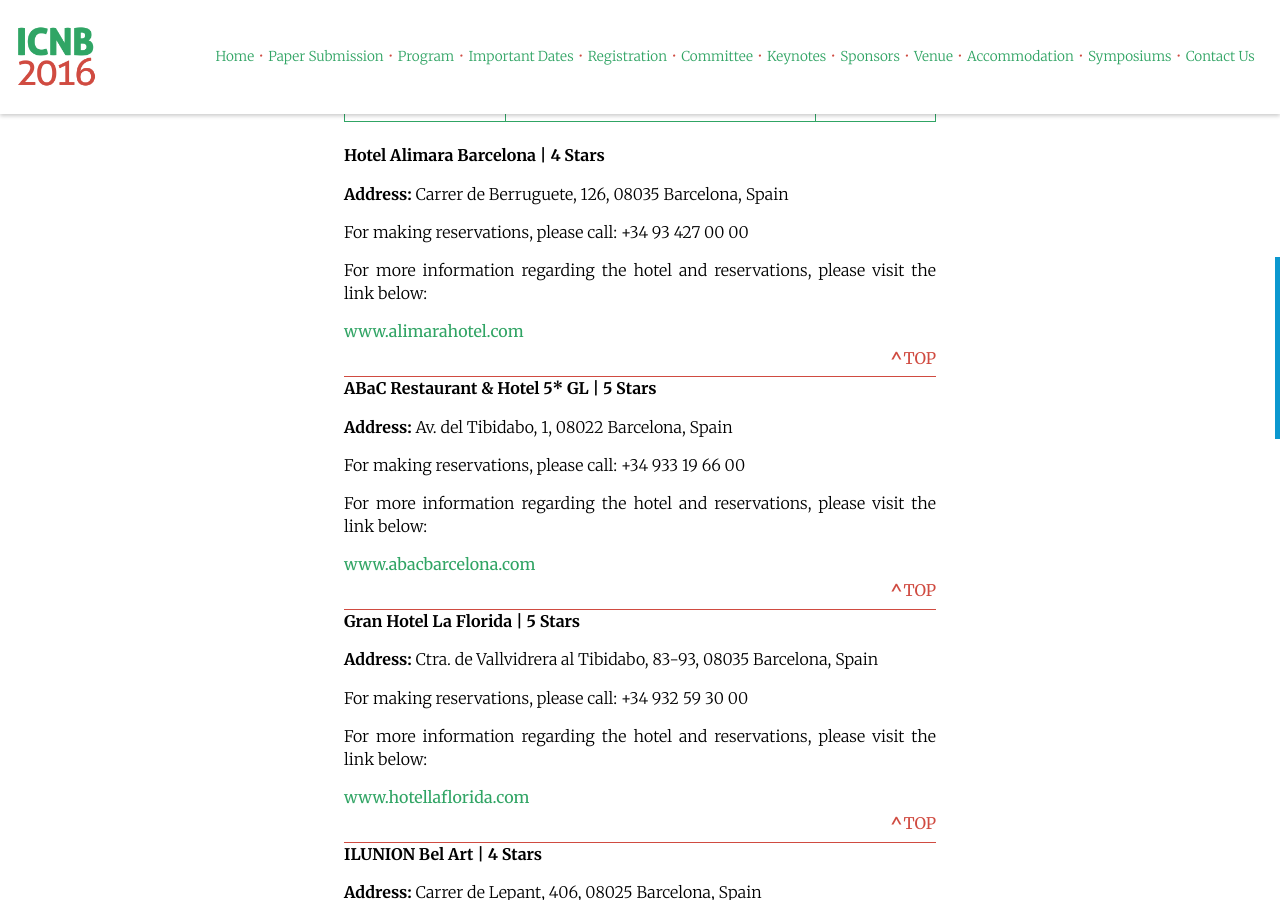
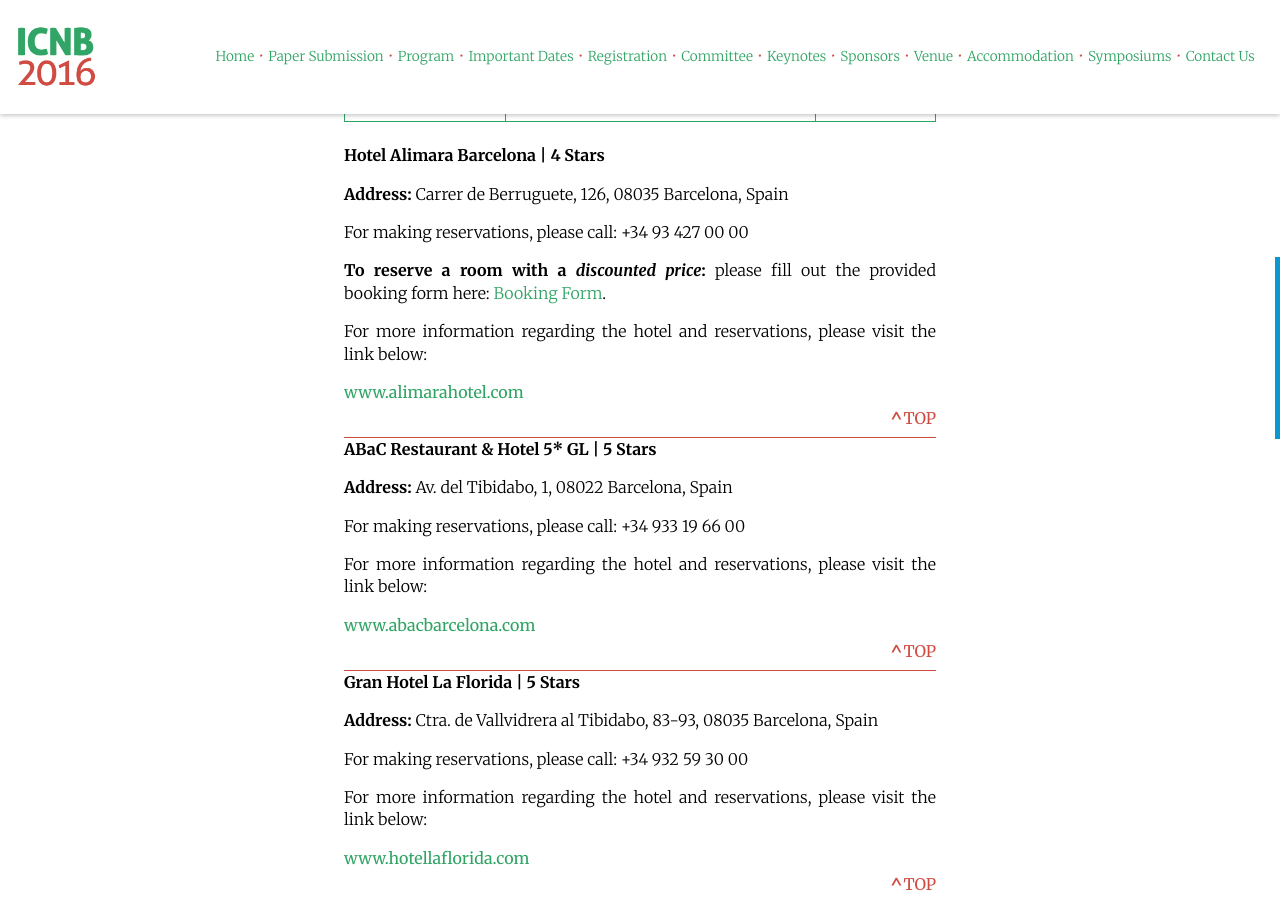
Before and after one commit to intaset/nbconference, a Jekyll site: the page built from accommodation.html, in a window 1280 px wide and 900 px high, scrolled down 1269 px. Built offline with Jekyll 4.4.1, drawn with Linux system fonts in a browser that asks for light colours; nearby versions of some CDN libraries; Markdown is read by kramdown in place of the engine named in the settings; comment, search, counter and statistics services are not loaded.

Commit message:
Added the hotel form and updated the registration email

```diff
--- a/accommodation.html
+++ b/accommodation.html
@@ -24,7 +24,7 @@ title: ICNB'16 - Accommodation
     </thead>
     <tbody>
   <tr>
-    <td><a href="#Hotel Alimara Barcelona" class="body-link">Hotel Alimara Barcelona</a></td>
+    <td><a href="#Hotel_Alimara_Barcelona" class="body-link">Hotel Alimara Barcelona</a></td>
       <td>-</td>
       <td>-</td>
     </tr>
@@ -86,15 +86,14 @@ title: ICNB'16 - Accommodation
   </tbody>
 </table><br>
 
-<span class="anchor" id="Hotel Alimara Barcelona"></span>
+<span class="anchor" id="Hotel_Alimara_Barcelona"></span>
 <div class="bottom-border">
 <p class="body bold">Hotel Alimara Barcelona | 4 Stars</p>
 <p class="body"><b>Address:</b> Carrer de Berruguete, 126, 08035 Barcelona, Spain</p>
 
-<p class="body">For making reservations, please call: +34 93 427 00 00<br>
-<!-- <b>Group Discount:</b> Mention the conference to receive a Clarion discount. --></p>
+<p class="body">For making reservations, please call: +34 93 427 00 00<br></p>
 
-<!-- <p class="body"><b>To reserve a room with a discounted price:</b> please download and fill out the <a href="../Clarion_Form.doc" class="body-link">Booking Form</a> and send directly to the hotel email address mentioned on the form.</p> -->
+<p class="body"><b>To reserve a room with a <i>discounted price</i>:</b> please fill out the provided booking form here: <a href="https://form.jotformeu.com/50672415846358" class="body-link">Booking Form</a>.</p>
 
 <p class="body">For more information regarding the hotel and reservations, please visit the link below:</p>
 
```
Also changed, not shown: 3 other files.
